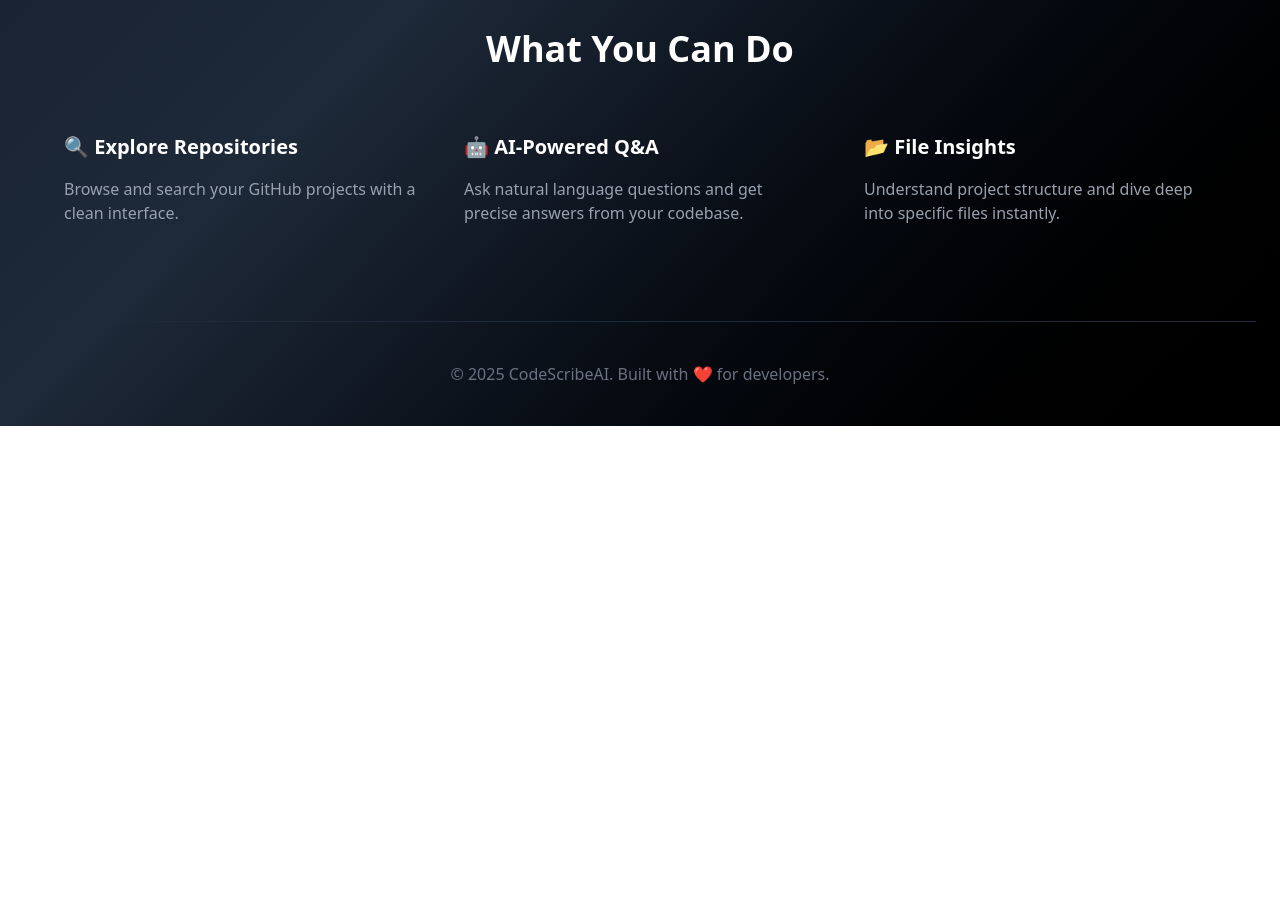
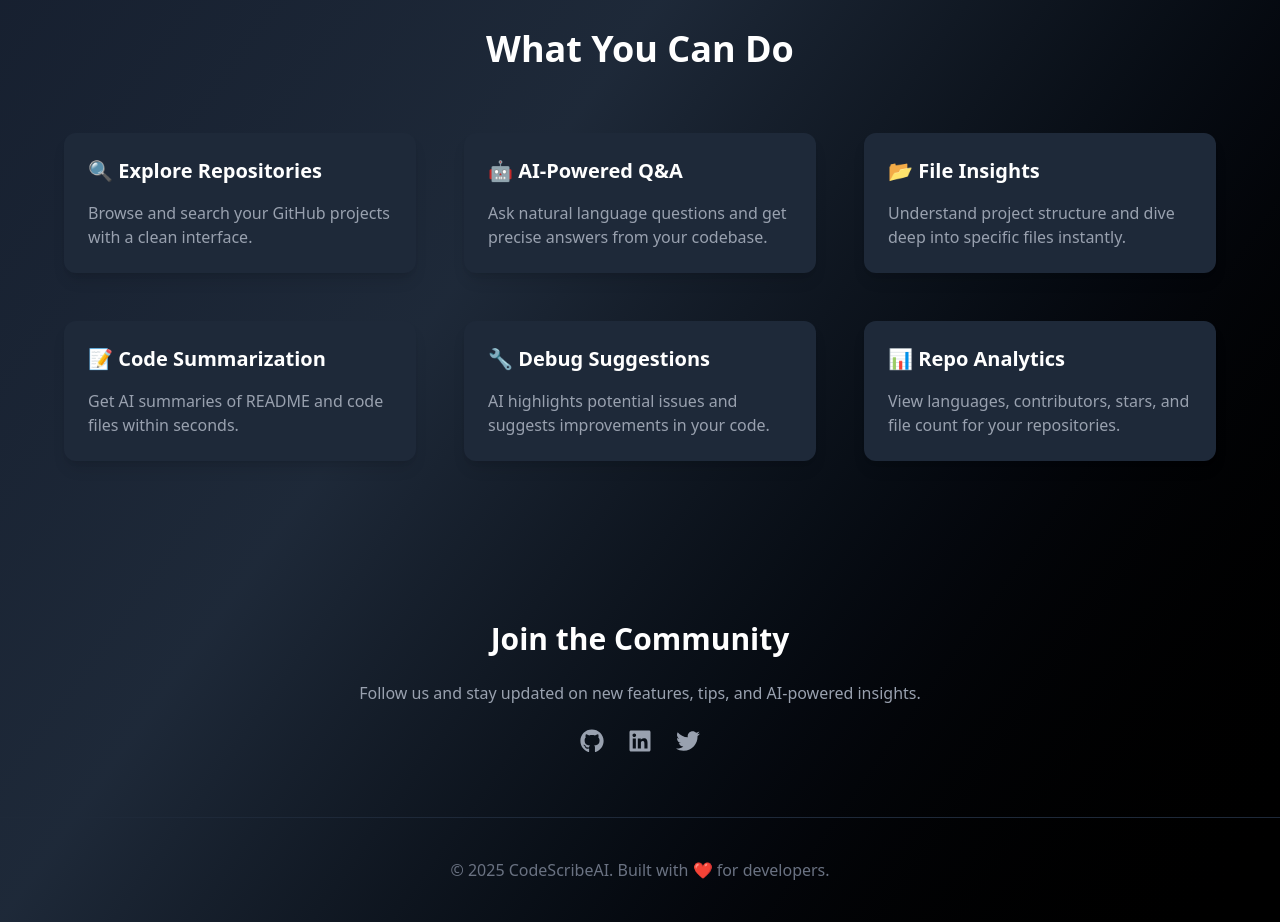
Before and after one commit to SHRAVANIRANE/codescribeAI-coding-assistant, a React (Vite) app in the folder frontend/: page / in a window 1280 px wide. Shown: the part 920-1842 px from the top of the page. Before the commit the page ends 1346 px from the top, so only its background shows below. Built offline with nearby package versions, Linux system fonts and the light colour scheme; no server answers.

Commit message:
Worked on Home page UI

```diff
--- a/frontend/src/pages/Home.jsx
+++ b/frontend/src/pages/Home.jsx
@@ -1,36 +1,77 @@
 // src/pages/Home.jsx
-
 import { Link } from "react-router-dom";
+import { useEffect, useState } from "react";
+import { FaGithub, FaLinkedin, FaTwitter } from "react-icons/fa";
 
 export default function Home() {
+  const [typedText, setTypedText] = useState("");
+  const fullText =
+    "The AI-powered coding assistant that helps you explore, debug, and understand repositories — faster and smarter.";
+
+  // Typing animation effect
+  useEffect(() => {
+    let index = 0;
+    const interval = setInterval(() => {
+      setTypedText(fullText.slice(0, index + 1));
+      index++;
+      if (index === fullText.length) clearInterval(interval);
+    }, 25);
+    return () => clearInterval(interval);
+  }, []);
+
+  const features = [
+    {
+      title: "🔍 Explore Repositories",
+      desc: "Browse and search your GitHub projects with a clean interface.",
+    },
+    {
+      title: "🤖 AI-Powered Q&A",
+      desc: "Ask natural language questions and get precise answers from your codebase.",
+    },
+    {
+      title: "📂 File Insights",
+      desc: "Understand project structure and dive deep into specific files instantly.",
+    },
+    {
+      title: "📝 Code Summarization",
+      desc: "Get AI summaries of README and code files within seconds.",
+    },
+    {
+      title: "🔧 Debug Suggestions",
+      desc: "AI highlights potential issues and suggests improvements in your code.",
+    },
+    {
+      title: "📊 Repo Analytics",
+      desc: "View languages, contributors, stars, and file count for your repositories.",
+    },
+  ];
+
   return (
-    <div className="bg-gradient-to-br from-gray-900 via-gray-800 to-black text-white text-center px-6">
+    <div className="bg-gradient-to-br from-gray-900 via-gray-800 to-black text-white ">
       {/* Hero Section */}
       <section className="flex flex-col items-center justify-center h-screen text-center px-6">
-        <h1 className="text-6xl md:text-7xl font-extrabold tracking-tight mb-6 bg-gradient-to-r from-blue-500 via-purple-500 to-pink-500 bg-clip-text text-transparent">
+        <h1 className="text-6xl md:text-7xl font-extrabold tracking-tight mb-6 bg-gradient-to-r from-blue-500 via-purple-500 to-pink-500 bg-clip-text text-transparent ">
           CodeScribeAI
         </h1>
         <p className="text-lg md:text-xl text-gray-400 max-w-2xl mb-10">
-          The AI-powered coding assistant that helps you explore, debug, and
-          understand repositories — faster and smarter.
+          {typedText}
         </p>
+
         <div className="flex flex-wrap gap-6 justify-center">
           <Link
-            onClick={() => askAI?.(content, filePath)}
             to="/playground"
             className="relative inline-flex items-center justify-center px-6 py-3 overflow-hidden font-medium text-indigo-600 transition duration-300 ease-out rounded-full shadow-xl group hover:ring-1 hover:ring-purple-500"
           >
             {/* Gradient Background */}
             <span className="absolute inset-0 w-full h-full bg-gradient-to-br from-blue-600 via-purple-600 to-pink-700"></span>
-
             {/* Hover Animation Blob */}
             <span className="absolute bottom-0 right-0 block w-64 h-64 mb-32 mr-4 transition duration-500 origin-bottom-left transform rotate-45 translate-x-24 bg-pink-500 rounded-full opacity-30 group-hover:rotate-90 ease"></span>
-
             {/* Text Layer */}
             <span className="relative text-white text-lg font-semibold">
               🚀 Try Playground
             </span>
           </Link>
+
           <a
             href="https://github.com/your-repo"
             target="_blank"
@@ -43,31 +84,55 @@ export default function Home() {
       </section>
 
       {/* Features Section */}
-      <section className="py-24 px-6 border-t border-gray-800">
+      <section className="py-24 px-6 border-t border-gray-800 ">
         <div className="max-w-6xl mx-auto text-center">
           <h2 className="text-4xl font-bold mb-16">What You Can Do</h2>
           <div className="grid md:grid-cols-3 gap-12 text-left">
-            <div className="space-y-4">
-              <h3 className="text-xl font-semibold">🔍 Explore Repositories</h3>
-              <p className="text-gray-400">
-                Browse and search your GitHub projects with a clean interface.
-              </p>
-            </div>
-            <div className="space-y-4">
-              <h3 className="text-xl font-semibold">🤖 AI-Powered Q&A</h3>
-              <p className="text-gray-400">
-                Ask natural language questions and get precise answers from your
-                codebase.
-              </p>
-            </div>
-            <div className="space-y-4">
-              <h3 className="text-xl font-semibold">📂 File Insights</h3>
-              <p className="text-gray-400">
-                Understand project structure and dive deep into specific files
-                instantly.
-              </p>
-            </div>
+            {features.map((f, i) => (
+              <div
+                key={i}
+                className="space-y-4 p-6 rounded-xl bg-gray-800 hover:bg-gray-700 transition transform hover:scale-105 shadow-lg"
+              >
+                <h3 className="text-xl font-semibold">{f.title}</h3>
+                <p className="text-gray-400">{f.desc}</p>
+              </div>
+            ))}
           </div>
+        </div>
+      </section>
+
+      {/* Social / Callout Section */}
+      <section className="py-16 px-6 text-center">
+        <h2 className="text-3xl font-bold mb-6">Join the Community</h2>
+        <p className="text-gray-400 mb-6">
+          Follow us and stay updated on new features, tips, and AI-powered
+          insights.
+        </p>
+        <div className="flex justify-center gap-6 text-2xl text-gray-400">
+          <a
+            href="https://github.com/your-repo"
+            target="_blank"
+            rel="noopener noreferrer"
+            className="hover:text-white transition"
+          >
+            <FaGithub />
+          </a>
+          <a
+            href="https://linkedin.com/in/your-profile"
+            target="_blank"
+            rel="noopener noreferrer"
+            className="hover:text-white transition"
+          >
+            <FaLinkedin />
+          </a>
+          <a
+            href="https://twitter.com/your-profile"
+            target="_blank"
+            rel="noopener noreferrer"
+            className="hover:text-white transition"
+          >
+            <FaTwitter />
+          </a>
         </div>
       </section>
 
--- a/package.json
+++ b/package.json
@@ -3,6 +3,7 @@
     "framer-motion": "^12.23.12",
     "lucide-react": "^0.542.0",
     "phosphor-react": "^1.4.1",
+    "react-icons": "^5.5.0",
     "react-syntax-highlighter": "^15.6.1"
   }
 }
```
Also changed, not shown: 1 other file (tests, documents, lock files or other folders).
